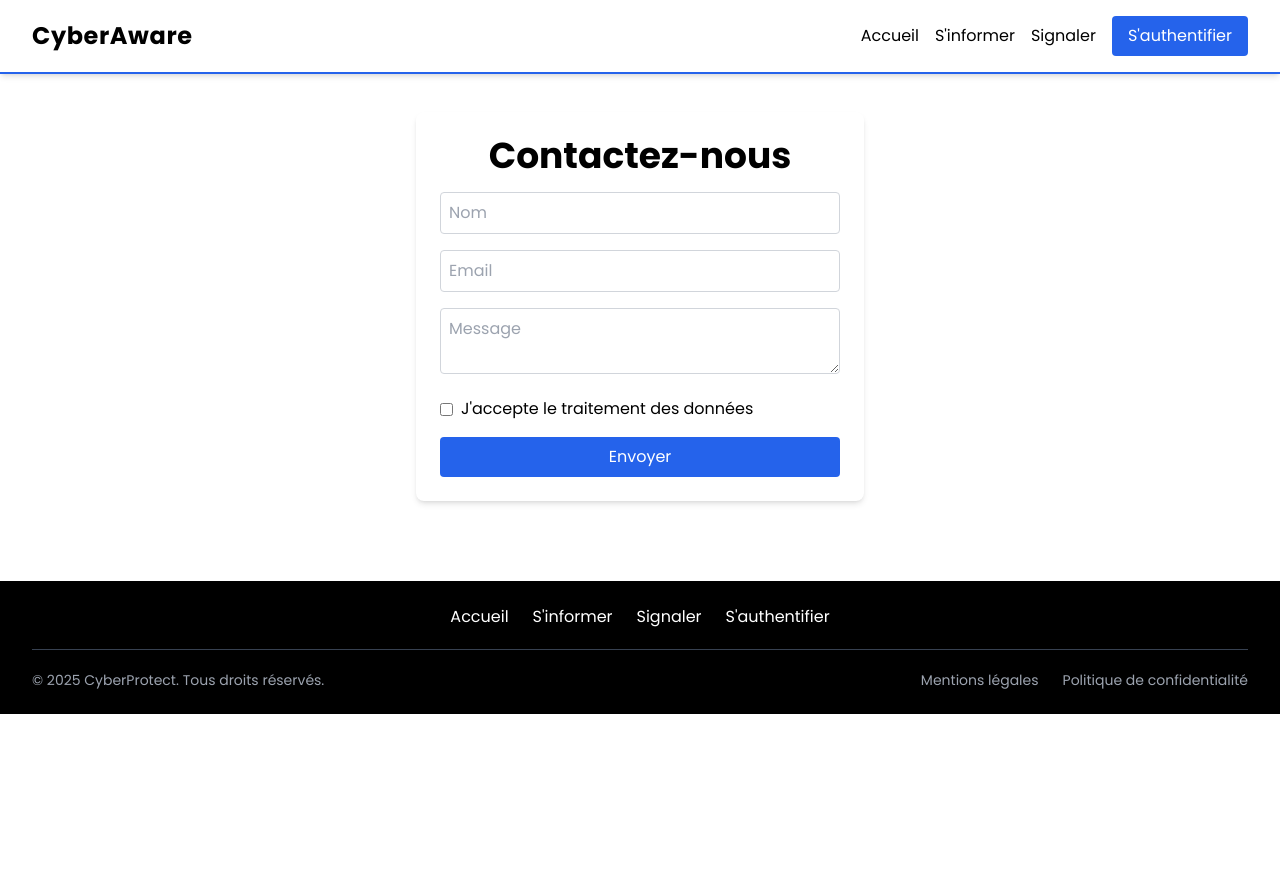
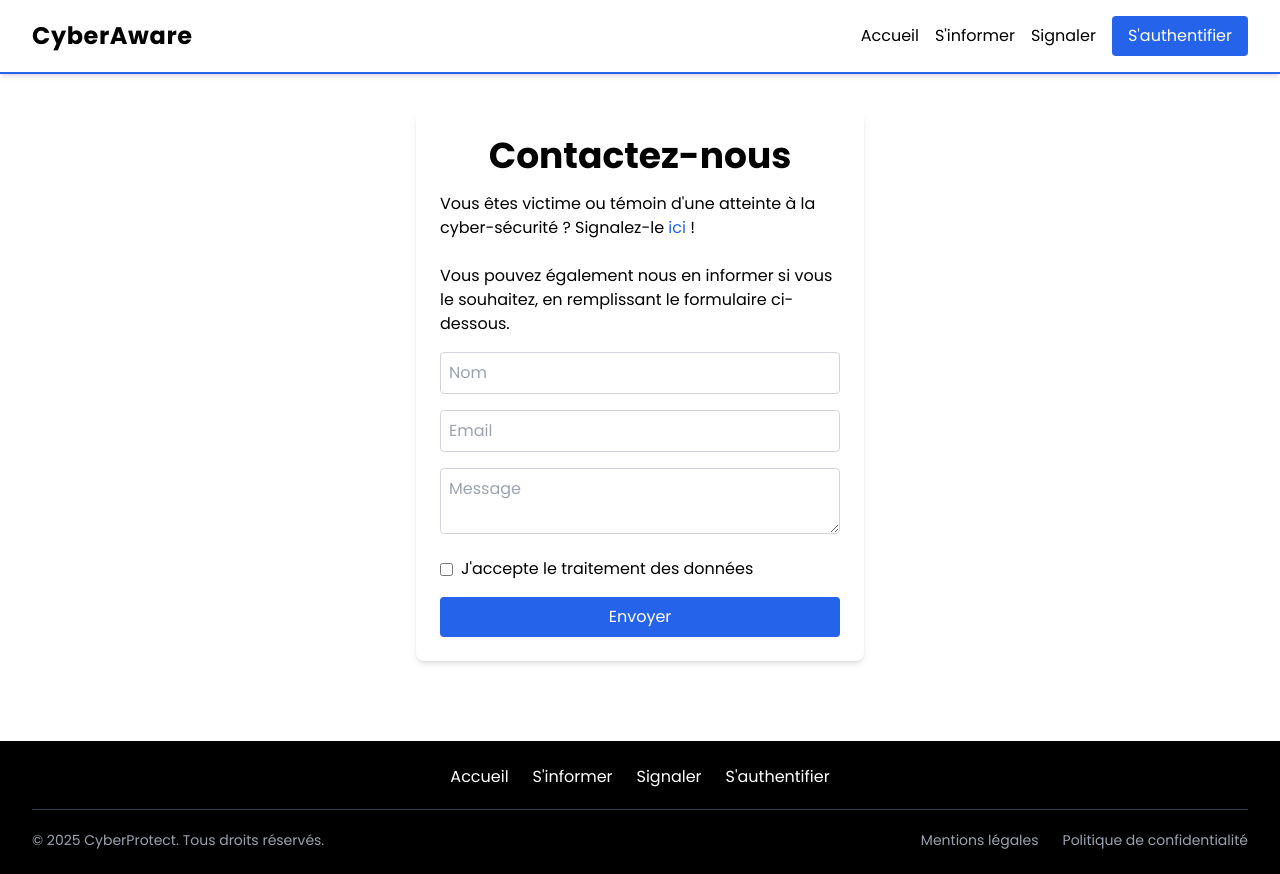
Before and after one commit to OHNIMUS-Leopold/CyberAware, a Nuxt app: page /warn in a window 1280 px wide. Before the commit the page ends 800 px from the top, so only its background shows below. Built offline with nearby package versions, Linux system fonts and the light colour scheme; no server answers.

Commit message:
add link

```diff
--- a/pages/warn.vue
+++ b/pages/warn.vue
@@ -52,6 +52,12 @@ const submitForm = () => {
 <template>
     <main class="mb-20 max-w-md mx-auto p-6 bg-white rounded-lg shadow-md">
         <h1 class="mb-4 text-center">Contactez-nous</h1>
+        <p class="mb-4">
+            Vous êtes victime ou témoin d'une atteinte à la cyber-sécurité ? Signalez-le
+            <a class="text-primary hover:text-blue-800" href="https://www.internet-signalement.gouv.fr/PharosS1/" target="_blank">ici</a> !
+            <br><br>
+            Vous pouvez également nous en informer si vous le souhaitez, en remplissant le formulaire ci-dessous.
+        </p>
         <form class="space-y-4" @submit.prevent="submitForm">
             <input v-model="name" type="text" placeholder="Nom" required class="w-full p-2 border border-gray-300 rounded">
             <input v-model="email" type="email" placeholder="Email" required class="w-full p-2 border border-gray-300 rounded">
```
